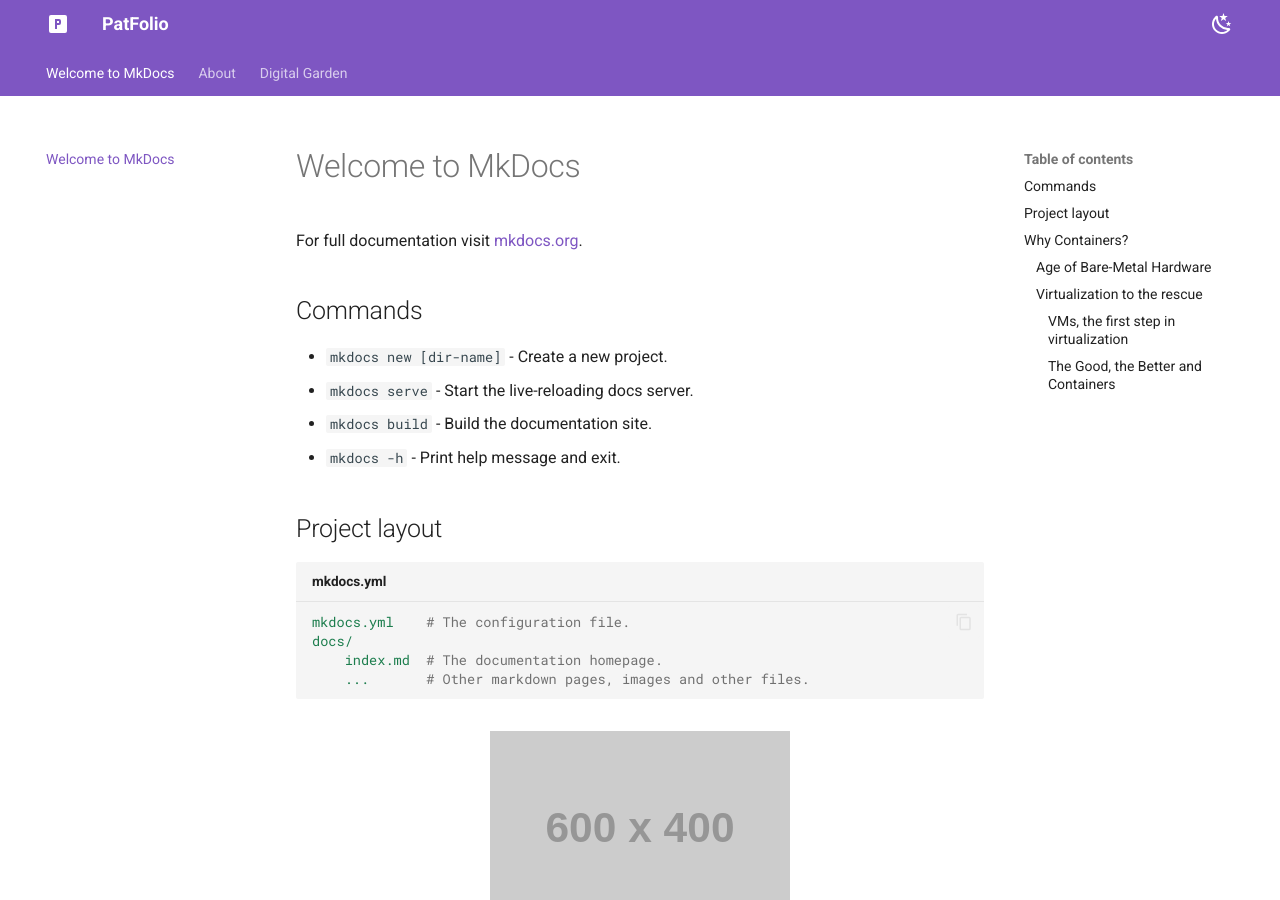
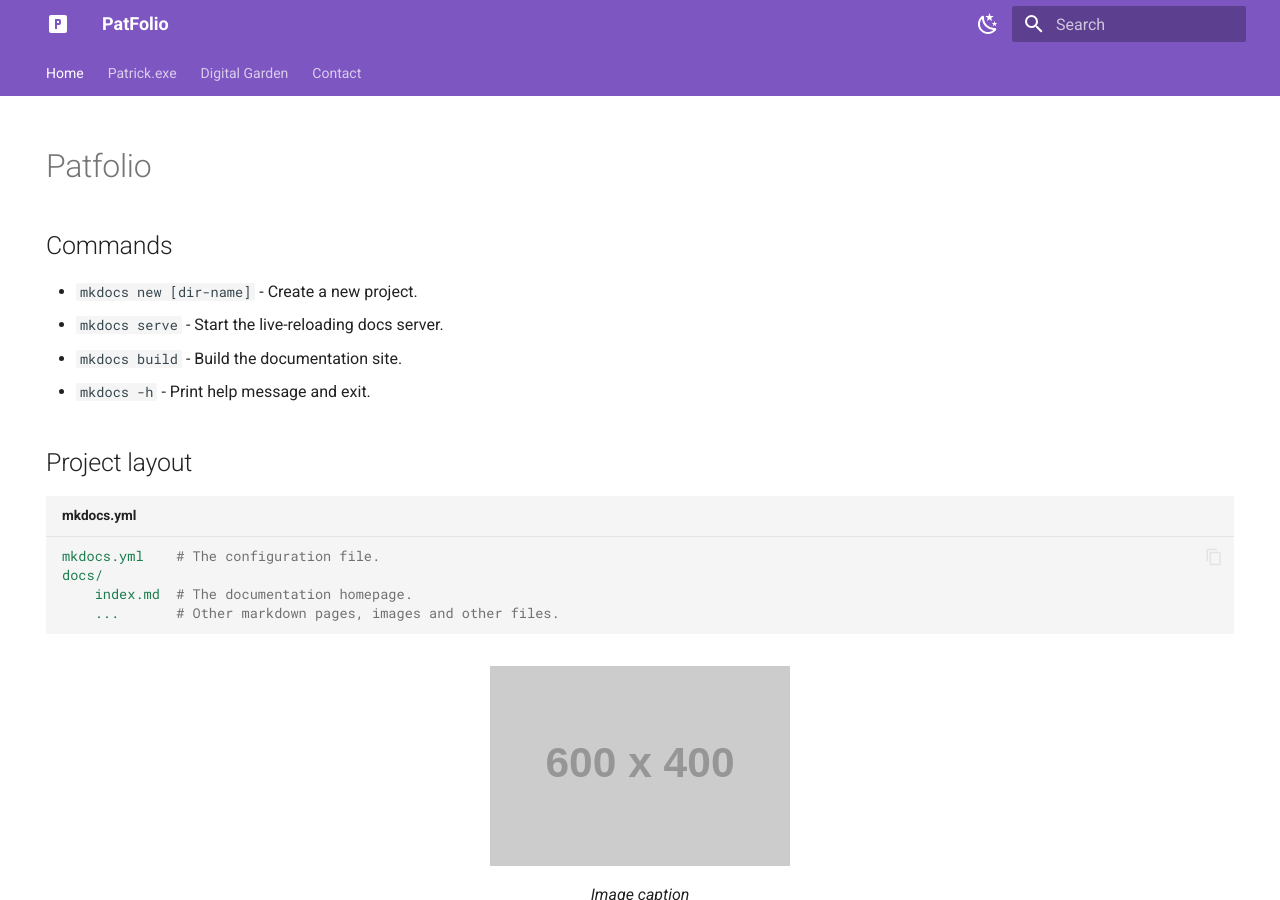
Before and after one commit to PatrickAmbrosso/Personal-Website, an MkDocs documentation site: the page built from docs/index.md, in a window 1280 px wide and 900 px high. Built offline with MkDocs 1.6.1 and Material for MkDocs 9.7.7, drawn with Linux system fonts in a browser that asks for light colours.

```diff
--- a/docs/index.md
+++ b/docs/index.md
@@ -1,6 +1,9 @@
-# Welcome to MkDocs
-
-For full documentation visit [mkdocs.org](https://www.mkdocs.org).
+---
+hide:
+  - navigation
+  - toc
+---
+# Patfolio
 
 ## Commands
 
--- a/mkdocs.yml
+++ b/mkdocs.yml
@@ -83,9 +83,6 @@
   - md_in_html
   - abbr
 
-plugins:
-  - tags
-
 extra_javascript:
   - javascripts/mathjax.js
   - https://polyfill.io/v3/polyfill.min.js?features=es6
@@ -93,3 +90,19 @@
 
 copyright: |
   &copy; 2023 <a href="https://github.com/PatrickAmbrosso"  target="_blank" rel="noopener">Patrick Ambrose (PatrickAmbrosso)</a>
+
+
+nav:
+  - Home: index.md
+  - Patrick.exe:
+      - About: site-navs/about-me.md
+      # - Projects: projects.md
+      # - Skills Stack: skills-stack.md
+      # - Work: work-experience.md
+      # - Certifications: certifications.md
+      # - Education: education.md
+      # - Hobbies: hobbies.md
+  - Digital Garden:
+      - Welcome to the Garden: notes/garden-gate.md
+  - Contact:
+      - Get in touch: site-navs/contact.md
```
Also changed, not shown: docs/assets/favicon.ico (deleted), docs/notes/docker.md (added), docs/notes/garden-gate.md (added), docs/site-navs/about-me.md (renamed from docs/About/About-Me.md), docs/site-navs/contact.md (added), docs/site-navs/patfolio.md (added), 2 other files.
